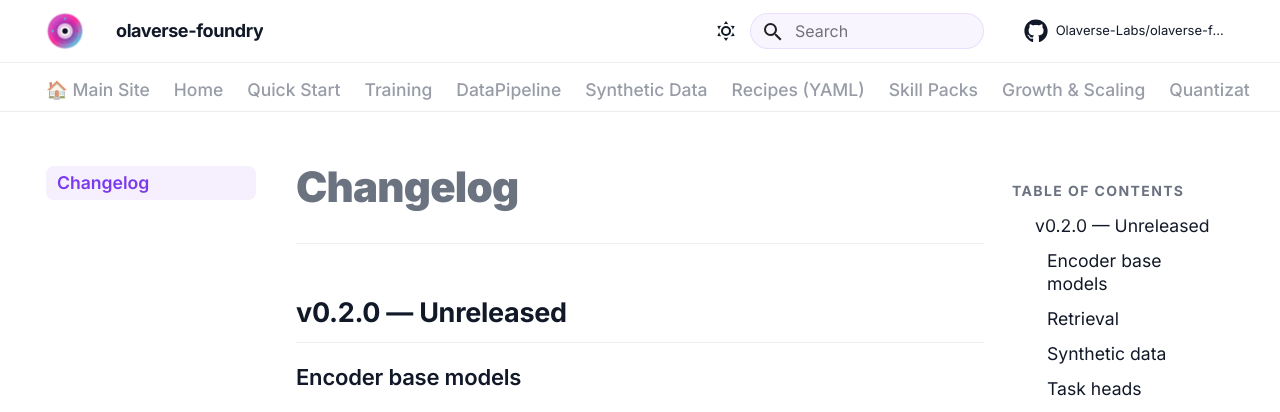
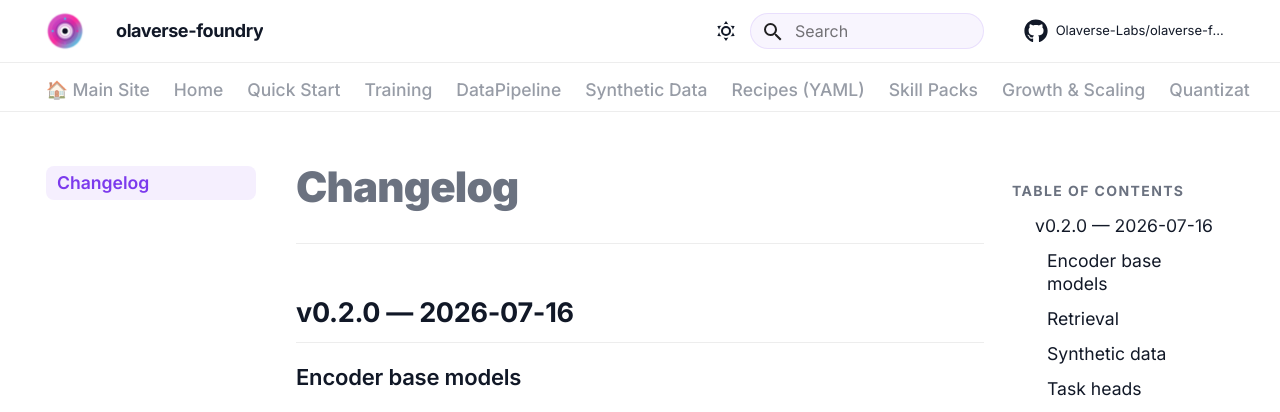
Before and after one commit to Olaverse-Labs/olaverse-foundry, an MkDocs documentation site: the page built from docs/changelog.md, in a window 1280 px wide and 900 px high. Shown: the top 412 px of the window. Built offline with MkDocs 1.6.1 and Material for MkDocs 9.7.7, drawn with Linux system fonts in a browser that asks for light colours; comment, search, counter and statistics services are not loaded.

Commit message:
docs: v0.2.0 hero badge + changelog release date

```diff
--- a/docs/changelog.md
+++ b/docs/changelog.md
@@ -2,7 +2,7 @@
 
 ---
 
-## v0.2.0 — Unreleased
+## v0.2.0 — 2026-07-16
 
 ### Encoder base models
 
```
Also changed, not shown: docs/index.md (+1 -1 lines).
